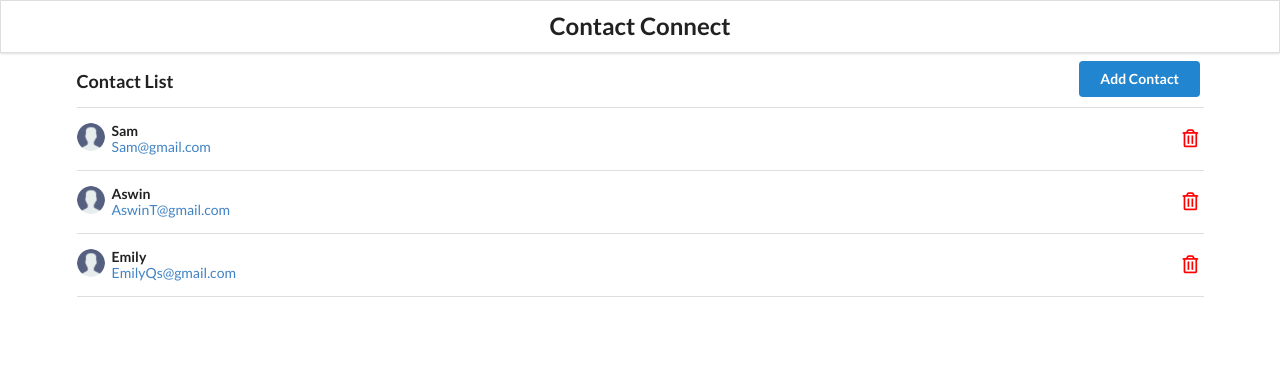
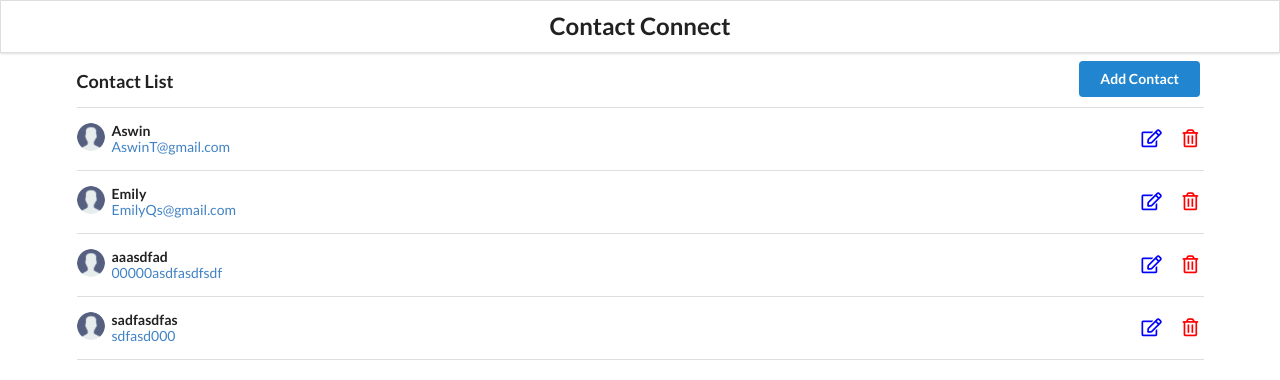
Before and after one commit to PrajilPradeep/contact-connect, a React (Vite) app: page / in a window 1280 px wide. Shown: the top 380 px of the page. Built offline with nearby package versions, Linux system fonts and the light colour scheme; data requests are answered from the project's data file.

Commit message:
Implement edit contact feature

```diff
--- a/data/db.json
+++ b/data/db.json
@@ -1,10 +1,5 @@
 {
   "contacts": [
-    {
-      "id": "0c9eb39b-eee7-4dab-b26e-e5e92436101e",
-      "name": "Sam",
-      "email": "Sam@gmail.com"
-    },
     {
       "id": "1fe903b2-6970-4a7f-bfd3-de6403f0f170",
       "name": "Aswin",
@@ -14,6 +9,16 @@
       "id": "e1282816-7f3c-4434-81bb-f2f751be88a4",
       "name": "Emily",
       "email": "EmilyQs@gmail.com"
+    },
+    {
+      "id": "53243d3a-f3ea-431f-87ff-acbc629a71dc",
+      "name": "aaasdfad",
+      "email": "00000asdfasdfsdf"
+    },
+    {
+      "id": "eb4ed422-97e7-47bb-9085-90802d5bc769",
+      "name": "sadfasdfas",
+      "email": "sdfasd000"
     }
   ]
 }
--- a/package.json
+++ b/package.json
@@ -8,7 +8,7 @@
     "build": "vite build",
     "lint": "eslint src --ext js,jsx --report-unused-disable-directives --max-warnings 0",
     "preview": "vite preview",
-    "start": "json-server -p 3006 -w ./data/db.json"
+    "start": "json-server -p 3006 -w ./data/db.json -s ./node_modules/json-server/public"
   },
   "dependencies": {
     "axios": "^1.4.0",
--- a/src/components/App.jsx
+++ b/src/components/App.jsx
@@ -7,6 +7,7 @@ import { v4 as uuidv4 } from "uuid";
 import { BrowserRouter as Router, Route, Routes } from "react-router-dom";
 import ContactDetails from "./ContactDetails";
 import api from "../api/contacts";
+import EditContact from "./EditContact";
 
 function App() {
   const [contactList, setContactList] = useState([]);
@@ -23,6 +24,16 @@ function App() {
     };
     const response = await api.post("/contacts", request);
     setContactList([...contactList, response.data]);
+  };
+
+  const editContactHandler = async (updatedContact) => {
+    const { id } = updatedContact;
+    const response = await api.put(`/contacts/${id}`, updatedContact);
+    setContactList(
+      contactList.map((contact) => {
+        return contact.id === id ? { ...response.data } : contact;
+      })
+    );
   };
 
   useEffect(() => {
@@ -60,6 +71,10 @@ function App() {
             element={<AddContact addContact={addContactHandler} />}
           />
           <Route path="/contact/:id" element={<ContactDetails />} />
+          <Route
+            path="/edit"
+            element={<EditContact editContact={editContactHandler} />}
+          />
         </Routes>
       </Router>
     </div>
--- a/src/components/ContactCard.jsx
+++ b/src/components/ContactCard.jsx
@@ -17,6 +17,12 @@ function ContactCard({ contact, deleteContact }) {
         style={{ marginTop: "7px" }}
         onClick={() => deleteContact(id)}
       />
+      <Link to="/edit" state={{ contact: contact }}>
+        <i
+          className="ui edit alternate outline icon"
+          style={{ marginTop: "7px", marginRight: "20px", color: "blue" }}
+        />
+      </Link>
     </div>
   );
 }
--- /dev/null
+++ b/src/components/EditContact.jsx
@@ -0,0 +1,58 @@
+import "../styles/App.css";
+import React from "react";
+import { useState } from "react";
+import { useNavigate, useLocation } from "react-router-dom";
+
+function EditContact({ editContact }) {
+  const location = useLocation();
+  const { id, name, email } = location.state.contact;
+
+  const [newName, setNewName] = useState(name);
+  const [newEmail, setNewEmail] = useState(email);
+
+  const navigate = useNavigate();
+
+  const handleSubmit = (e) => {
+    e.preventDefault();
+    if (newName === "" && newEmail === "") {
+      alert("All the fields are mandatory!");
+      return;
+    }
+    editContact({ id, name: newName, email: newEmail });
+    setNewName("");
+    setNewEmail("");
+    navigate("/");
+  };
+
+  return (
+    <div className="ui main">
+      <h2>Edit Contact</h2>
+      <form className="ui form" onSubmit={handleSubmit}>
+        <div className="ui field">
+          <label htmlFor="name">Name</label>
+          <input
+            id="name"
+            placeholder="Name"
+            value={newName}
+            onChange={(e) => setNewName(e.target.value)}
+          />
+        </div>
+        <div className="ui field">
+          <label htmlFor="email">Email</label>
+          <input
+            type="text"
+            id="email"
+            placeholder="Email"
+            value={newEmail}
+            onChange={(e) => setNewEmail(e.target.value)}
+          />
+        </div>
+        <button className="ui button blue" type="submit">
+          Update
+        </button>
+      </form>
+    </div>
+  );
+}
+
+export default EditContact;
```
